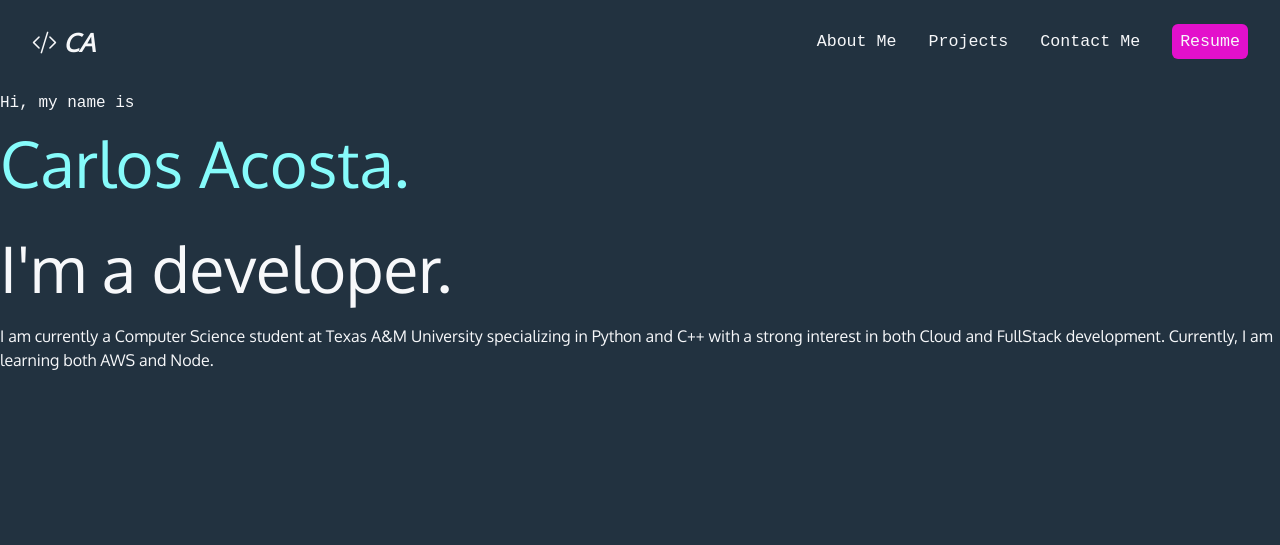
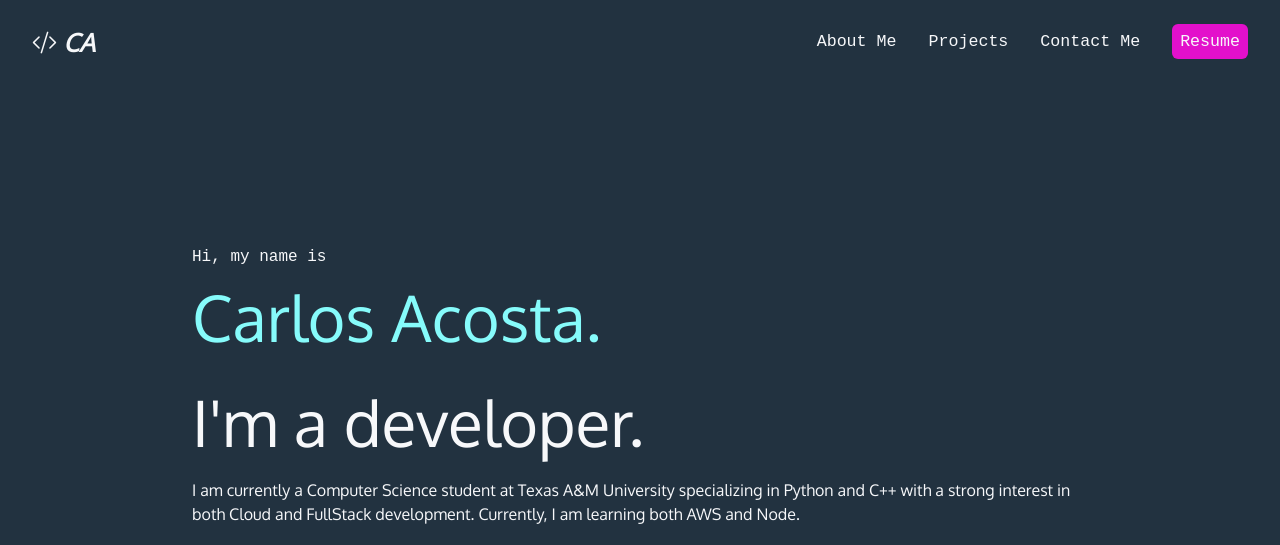
Before and after one commit to carlosra0345/personal-website, a website: page src/index.html in a window 1280 px wide. Shown: the top 545 px of the page. Drawn offline with nearby package versions, Linux system fonts and the light colour scheme; a web font is replaced by a local one.

Commit message:
updated styling of hero

```diff
--- a/src/styles/style.css
+++ b/src/styles/style.css
@@ -96,6 +96,9 @@ nav a:hover{
 /*hero landing page*/
 #intro{
     padding-bottom : 10rem;
+    padding-left: 15%;
+    padding-right: 15%;
+    padding-top: 12%;
 }
 
 #intro p{
```
Also changed, not shown: src/index.html (+1 -0 lines).
